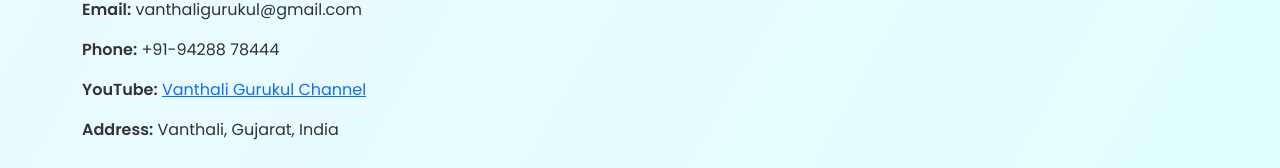
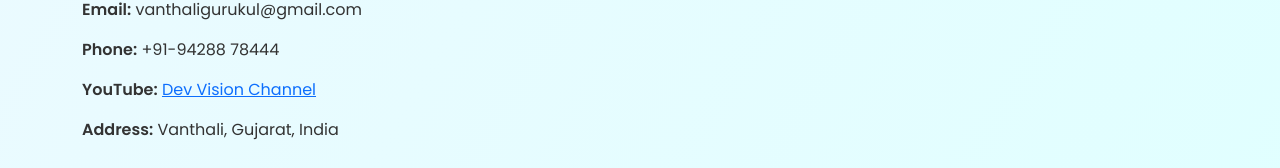
Before and after one commit to vanthaligurukul/vanthaligurukul.github.io, a plain HTML site: page index.html in a window 1280 px wide. Shown: the part 1430-1598 px from the top of the page. Drawn offline with nearby package versions, Linux system fonts and the light colour scheme.

Commit message:
Update index.html
a

```diff
--- a/index.html
+++ b/index.html
@@ -158,7 +158,7 @@
       <h2>Contact Us</h2>
       <p><strong>Email:</strong> vanthaligurukul@gmail.com</p>
       <p><strong>Phone:</strong> +91-94288 78444</p>
-      <p><strong>YouTube:</strong> <a href="https://www.youtube.com/channel/UC4iwnO0CUWUnPPHnonbgcfw/" target="_blank">Vanthali Gurukul Channel</a></p>
+      <p><strong>YouTube:</strong> <a href="https://www.youtube.com/channel/UC4iwnO0CUWUnPPHnonbgcfw/" target="_blank">Dev Vision Channel</a></p>
       <p><strong>Address:</strong> Vanthali, Gujarat, India</p>
     </div>
   </section>
```
